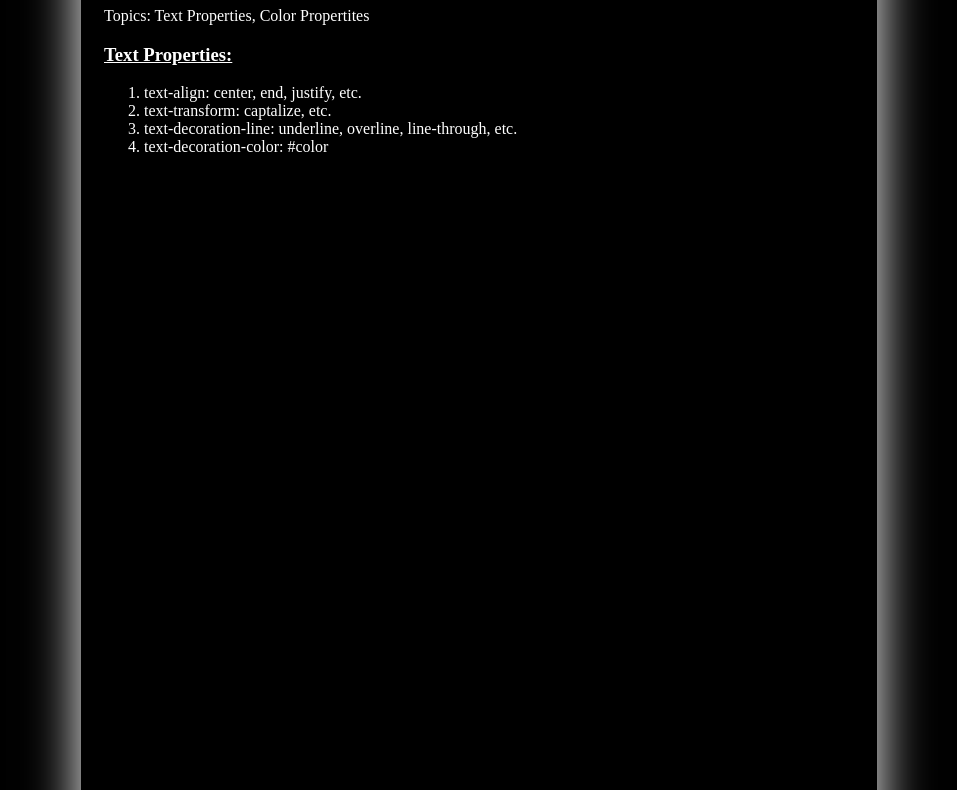
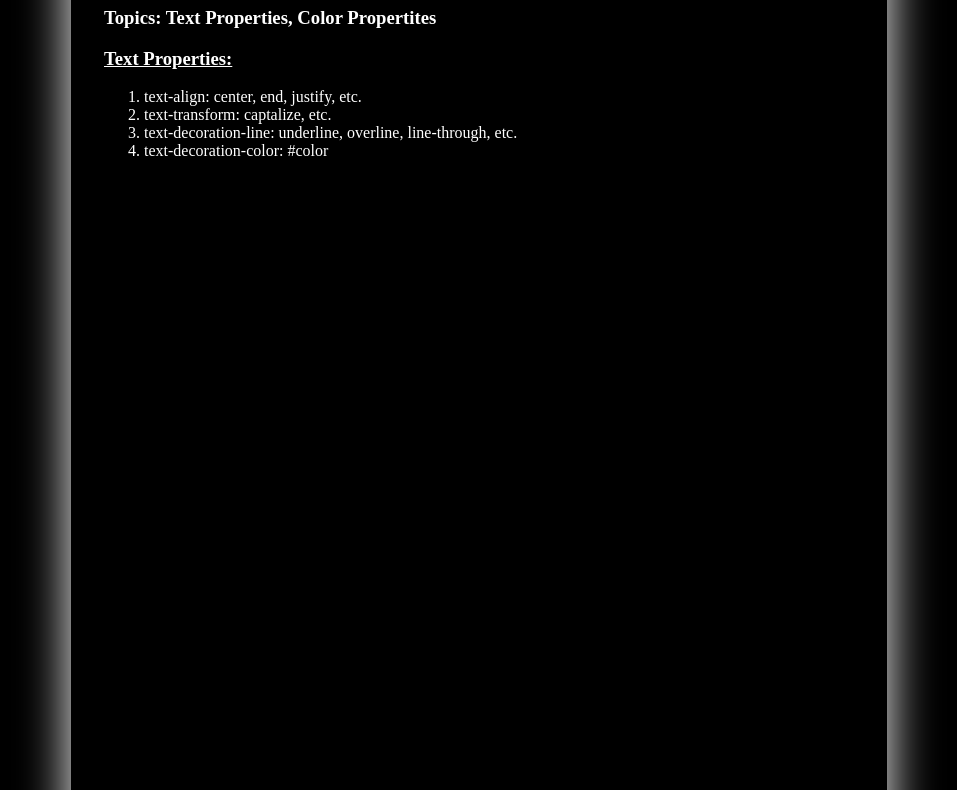
Before and after one commit to G-Nash/19thNov_class, a plain HTML site: page index.html in a window 1280 px wide. Shown: the part 196-986 px from the top of the page, without its empty margins (161-1118 px from the left). Drawn offline with Linux system fonts and the light colour scheme.

Commit message:
content update

```diff
--- a/index.html
+++ b/index.html
@@ -12,7 +12,7 @@
             <h1>19th Nov Class</h1>
         </div>
         <div class="content">
-            <p>Topics: Text Properties, Color Propertites</p>
+            <h3>Topics: Text Properties, Color Propertites</h3>
             <h3 class="sub-heading">Text Properties:</h3>
             <ol>
                 <li>text-align: center, end, justify, etc.</li>
--- a/style.css
+++ b/style.css
@@ -13,6 +13,9 @@ body{
     width: 750px;
     box-shadow: 0 0 50px white;
     padding: 20px;
+    padding-left: 30px;
+    padding-right: 30px;
+    border-radius: 10px;
 }
 
 .heading{
```
